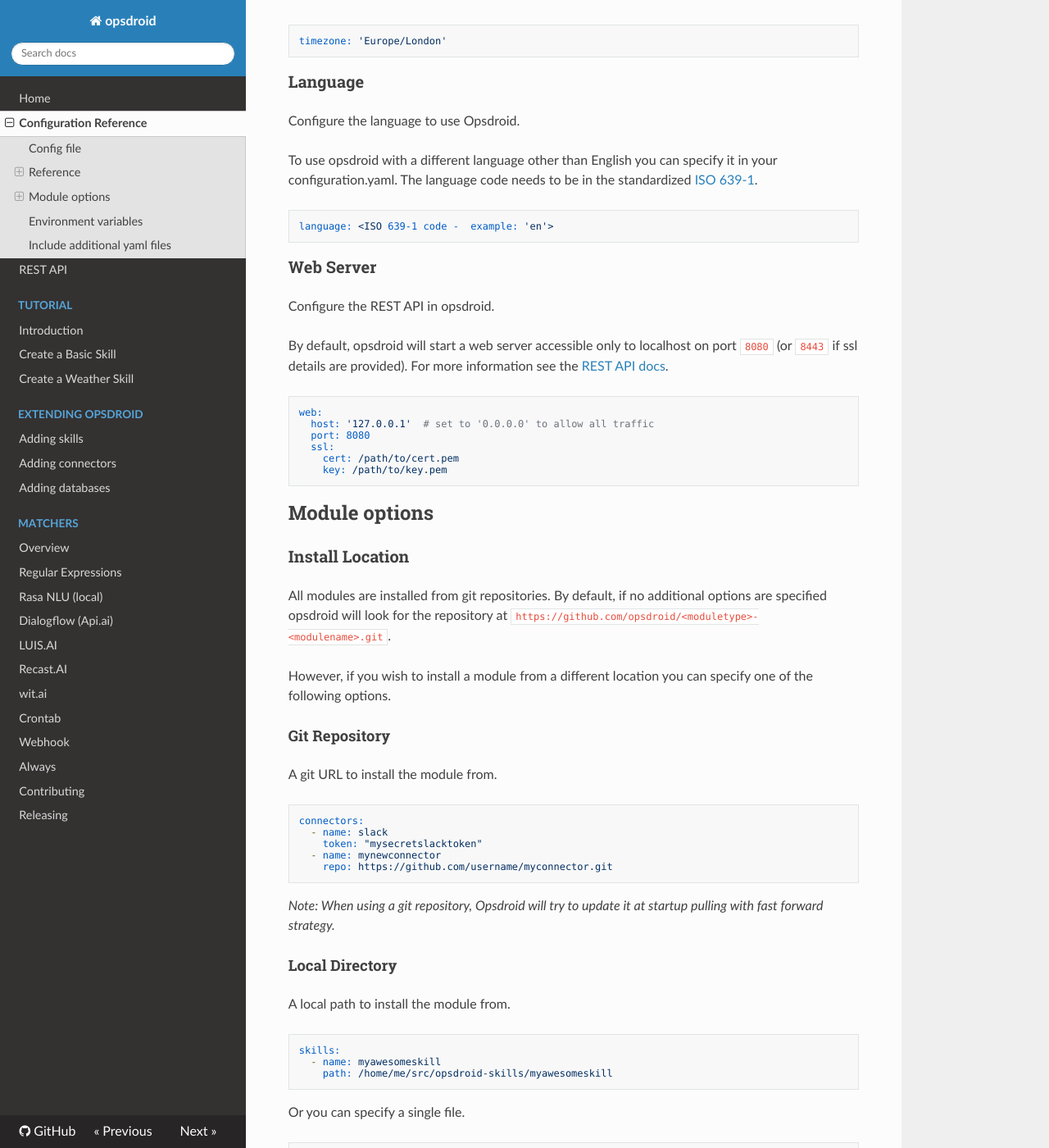
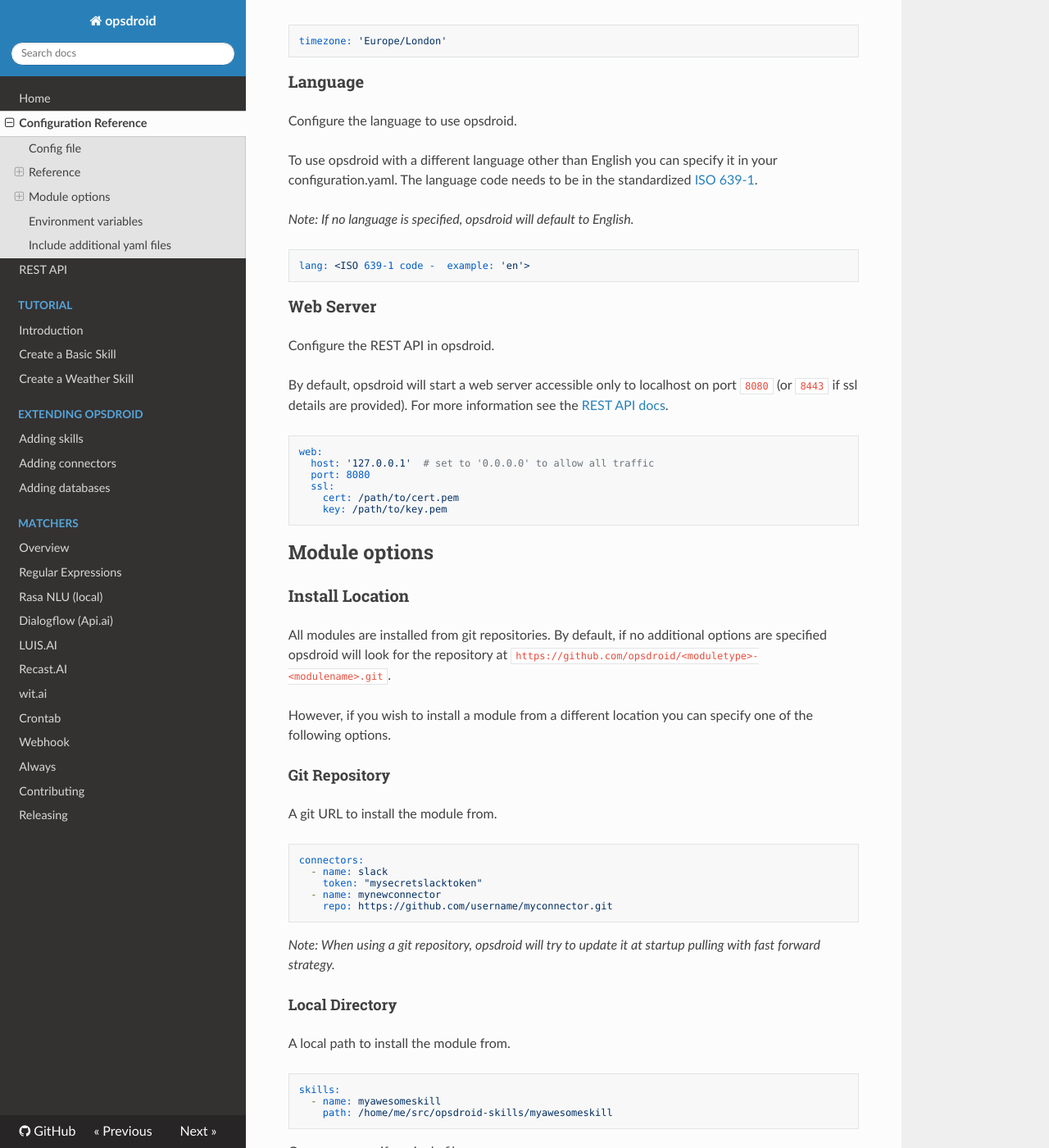
Before and after one commit to opsdroid/opsdroid, an MkDocs documentation site: the page built from docs/configuration-reference.md, in a window 1280 px wide and 1400 px high, scrolled down 4098 px. Shown: the whole window at 82% size. Built offline with MkDocs 1.6.1, drawn with Linux system fonts in a browser that asks for light colours; nearby versions of some CDN libraries; old or Windows-style settings are respelled for this version of MkDocs.

Commit message:
Add default value for matchers and const

````diff
--- a/docs/configuration-reference.md
+++ b/docs/configuration-reference.md
@@ -192,11 +193,14 @@
 ```
 
 ### Language
-Configure the language to use Opsdroid.
+Configure the language to use opsdroid.
 
 To use opsdroid with a different language other than English you can specify it in your configuration.yaml. The language code needs to be in the standardized [ISO 639-1](https://en.wikipedia.org/wiki/List_of_ISO_639-1_codes).
+
+_Note: If no language is specified, opsdroid will default to English._
+
 ```yaml
-language: <ISO 639-1 code -  example: 'en'>
+lang: <ISO 639-1 code -  example: 'en'>
 ```
 
 ### Web Server
@@ -234,7 +238,7 @@
     repo: https://github.com/username/myconnector.git
 ```
 
-_Note: When using a git repository, Opsdroid will try to update it at startup pulling with fast forward strategy._
+_Note: When using a git repository, opsdroid will try to update it at startup pulling with fast forward strategy._
 
 #### Local Directory
 
````
Also changed, not shown: other parts of docs/configuration-reference.md (+1 -0 lines), docs/matchers/dialogflow.md (+1 -1 lines), docs/matchers/recast.ai.md (+1 -1 lines), 3 other files.
